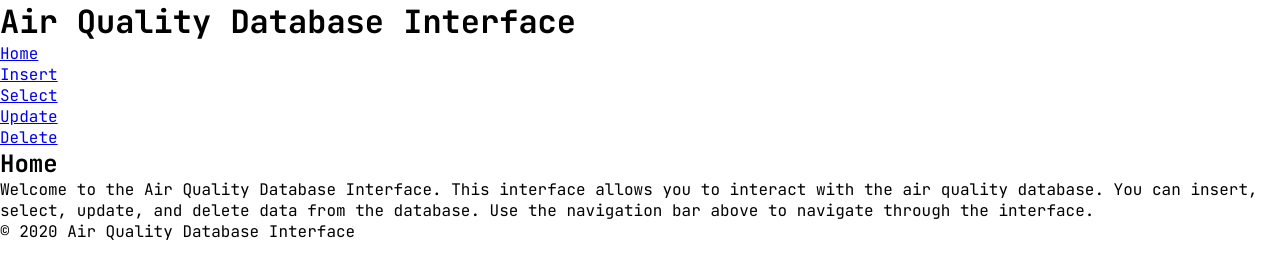
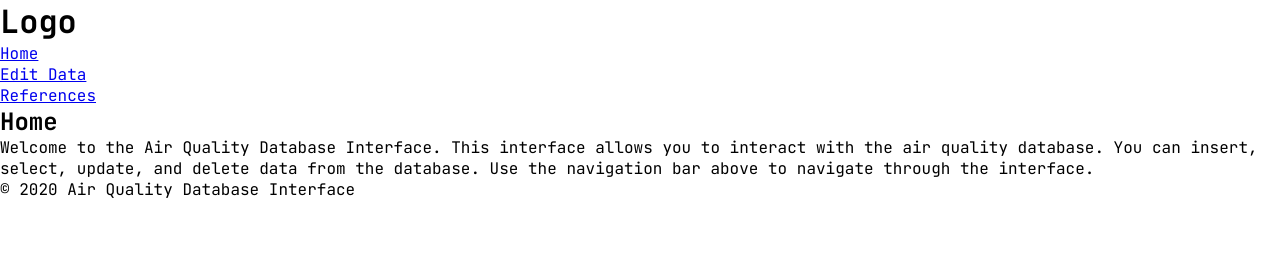
Before and after one commit to TheLeviEthan/DSA-Project-3a, a plain HTML site: page index.html in a window 1280 px wide. Drawn offline with Linux system fonts and the light colour scheme.

Commit message:
nav controls

```diff
--- a/index.html
+++ b/index.html
@@ -9,15 +9,13 @@
 </head>
 <body>
     <header>
-        <h1>Air Quality Database Interface</h1>
+        <h1>Logo</h1>
     </header>
     <nav>
         <ul>
             <li><a href="index.html">Home</a></li>
-            <li><a href="insert.html">Insert</a></li>
-            <li><a href="select.html">Select</a></li>
-            <li><a href="update.html">Update</a></li>
-            <li><a href="delete.html">Delete</a></li>
+            <li><a href="dataEdit.html">Edit Data</a></li>
+            <li><a href="references.html">References</a></li>
         </ul>
     </nav>
     <main>
```
Also changed, not shown: style.css (line endings or trailing spaces).
